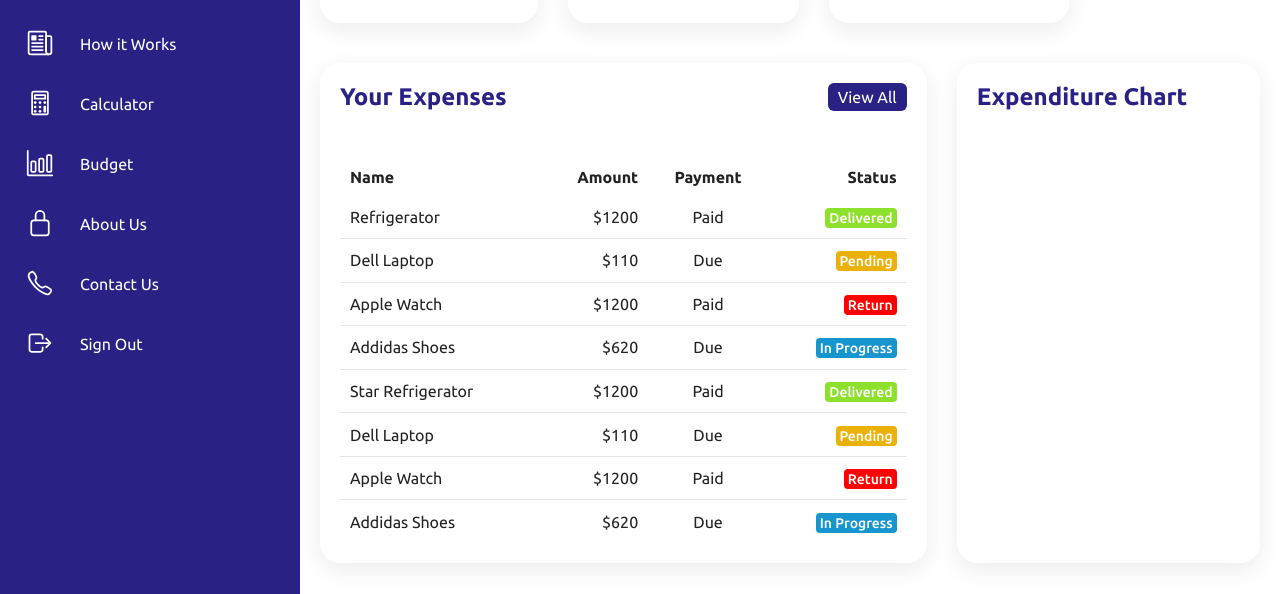
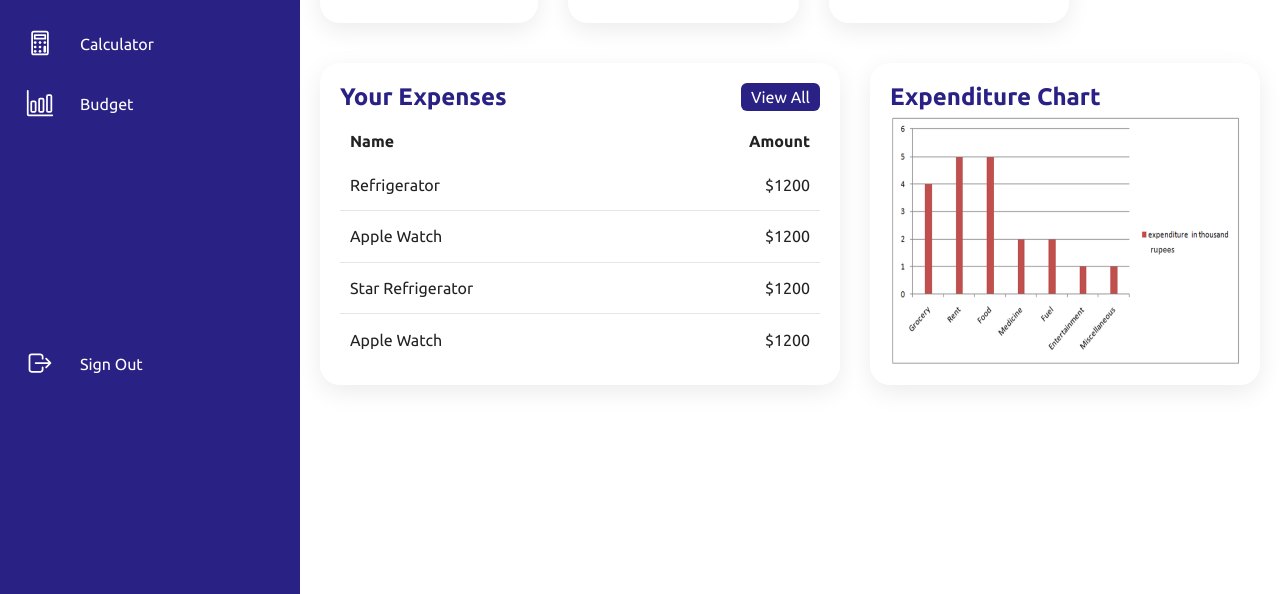
Before and after one commit to Talk2David1/Dashboard, a plain HTML site: page index.html in a window 1280 px wide. Shown: the part 206-800 px from the top of the page. Drawn offline with nearby package versions, Linux system fonts and the light colour scheme.

Commit message:
recent changes

```diff
--- a/assets/css/style.css
+++ b/assets/css/style.css
@@ -64,6 +64,10 @@ body {
 .navigation ul li:nth-child(1) {
   margin-bottom: 40px;
   pointer-events: none;
+}
+
+.navigation ul li:nth-child(6) {
+  margin-top: 200px;
 }
 
 .navigation ul li a {
@@ -143,7 +147,7 @@ body {
   left: 80px;
 }
 
-.topbar {
+.toper{
   width: 100%;
   height: 60px;
   display: flex;
@@ -250,7 +254,7 @@ body {
 .details .recentOrders {
   position: relative;
   display: grid;
-  min-height: 500px;
+  min-height: 300px;
   background: var(--white);
   padding: 20px;
   box-shadow: 0 7px 25px rgba(0, 0, 0, 0.08);
@@ -268,7 +272,7 @@ body {
 }
 .cardHeader .btn {
   position: relative;
-  padding: 5px 10px;
+  padding: 5px 10px 5px 10px;
   background: var(--blue);
   text-decoration: none;
   color: var(--white);
@@ -278,7 +282,7 @@ body {
 .details table {
   width: 100%;
   border-collapse: collapse;
-  margin-top: 10px;
+  margin-top: -40px;
 }
 .details table thead td {
   font-weight: 600;
@@ -296,7 +300,7 @@ body {
 }
 .details .recentOrders table tr td {
   padding: 10px;
-}
+  }
 .details .recentOrders table tr td:last-child {
   text-align: end;
 }
@@ -314,25 +318,10 @@ body {
   font-size: 14px;
   font-weight: 500;
 }
-.status.pending {
-  padding: 2px 4px;
-  background: #e9b10a;
-  color: var(--white);
-  border-radius: 4px;
-  font-size: 14px;
-  font-weight: 500;
-}
+
 .status.return {
   padding: 2px 4px;
   background: #f00;
-  color: var(--white);
-  border-radius: 4px;
-  font-size: 14px;
-  font-weight: 500;
-}
-.status.inProgress {
-  padding: 2px 4px;
-  background: #1795ce;
   color: var(--white);
   border-radius: 4px;
   font-size: 14px;
@@ -342,18 +331,17 @@ body {
 .recentCustomers {
   position: relative;
   display: grid;
-  min-height: 500px;
+  min-height: 320px;
   padding: 20px;
   background: var(--white);
   box-shadow: 0 7px 25px rgba(0, 0, 0, 0.08);
   border-radius: 20px;
 }
-.recentCustomers .imgBx {
+.imgBx {
   position: relative;
-  width: 40px;
-  height: 40px;
-  border-radius: 50px;
-  overflow: hidden;
+  width: 350px;
+  height: 250px;
+  margin-top: 4px;
 }
 
 
--- a/index.html
+++ b/index.html
@@ -41,17 +41,6 @@
                     </a>
                 </li>
 
-
-
-                <li>
-                    <a href="#">
-                        <span class="icon">
-                            <ion-icon name="newspaper-outline"></ion-icon>
-                        </span>
-                        <span class="title">How it Works</span>
-                    </a>
-                </li>
-
                 <li>
                     <a href="#">
                         <span class="icon">
@@ -73,24 +62,6 @@
                 <li>
                     <a href="#">
                         <span class="icon">
-                            <ion-icon name="lock-closed-outline"></ion-icon>
-                        </span>
-                        <span class="title">About Us</span>
-                    </a>
-                </li>
-
-                <li>
-                    <a href="#">
-                        <span class="icon">
-                            <ion-icon name="call-outline"></ion-icon>
-                        </span>
-                        <span class="title">Contact Us</span>
-                    </a>
-                </li>
-
-                <li>
-                    <a href="#">
-                        <span class="icon">
                             <ion-icon name="log-out-outline"></ion-icon>
                         </span>
                         <span class="title">Sign Out</span>
@@ -101,7 +72,7 @@
 
         <!-- ========================= Main ==================== -->
         <div class="main">
-            <div class="topbar">
+            <div class="toper">
                 <div class="toggle">
                     <ion-icon name="menu-outline"></ion-icon>
                 </div>
@@ -113,7 +84,7 @@
                 </div>
 
                 <div class="user">
-                    <img src="assets/imgs/customer01.jpg" alt="">
+                    <img src="assets/imgs/ddd.jpg" alt="">
                 </div>
             </div>
 
@@ -166,8 +137,6 @@
                             <tr>
                                 <td>Name</td>
                                 <td>Amount</td>
-                                <td>Payment</td>
-                                <td>Status</td>
                                </tr>
                         </thead>
 
@@ -175,58 +144,23 @@
                             <tr>
                                 <td>Refrigerator</td>
                                 <td>$1200</td>
-                                <td>Paid</td>
-                                <td><span class="status delivered">Delivered</span></td>
-                            </tr>
-
-                            <tr>
-                                <td>Dell Laptop</td>
-                                <td>$110</td>
-                                <td>Due</td>
-                                <td><span class="status pending">Pending</span></td>
                                 </tr>
 
                             <tr>
                                 <td>Apple Watch</td>
                                 <td>$1200</td>
-                                <td>Paid</td>
-                                <td><span class="status return">Return</span></td>
-                            </tr>
-
-                            <tr>
-                                <td>Addidas Shoes</td>
-                                <td>$620</td>
-                                <td>Due</td>
-                                <td><span class="status inProgress">In Progress</span></td>
                                   </tr>
 
                             <tr>
                                 <td>Star Refrigerator</td>
                                 <td>$1200</td>
-                                <td>Paid</td>
-                                <td><span class="status delivered">Delivered</span></td>
-                            </tr>
-
-                            <tr>
-                                <td>Dell Laptop</td>
-                                <td>$110</td>
-                                <td>Due</td>
-                                <td><span class="status pending">Pending</span></td>
                                        </tr>
 
                             <tr>
                                 <td>Apple Watch</td>
                                 <td>$1200</td>
-                                <td>Paid</td>
-                                <td><span class="status return">Return</span></td>
                                 </tr>
 
-                            <tr>
-                                <td>Addidas Shoes</td>
-                                <td>$620</td>
-                                <td>Due</td>
-                                <td><span class="status inProgress">In Progress</span></td>
-                            </tr>
                         </tbody>
                     </table>
                 </div>
@@ -236,11 +170,7 @@
                     <div class="cardHeader">
                         <h2>Expenditure Chart</h2>
                     </div>
-
-                    <table>
-
-
-                    </table>
+                        <img class="imgBx" src="assets/imgs/expenses.png" alt="">
                      </div>
             </div>
         </div>
```
Also changed, not shown: assets/imgs/customer01.jpg (deleted), assets/imgs/ddd.jpg (added), assets/imgs/expenses.png (added). Lines whose indentation alone changed are shown as unchanged.
